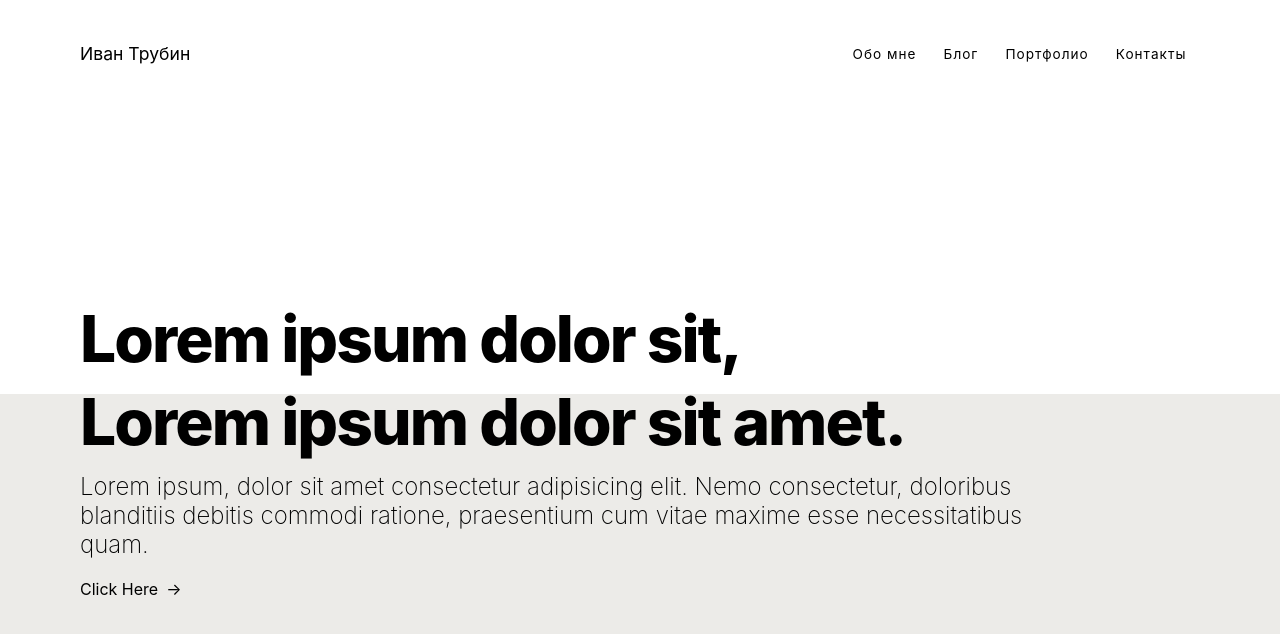
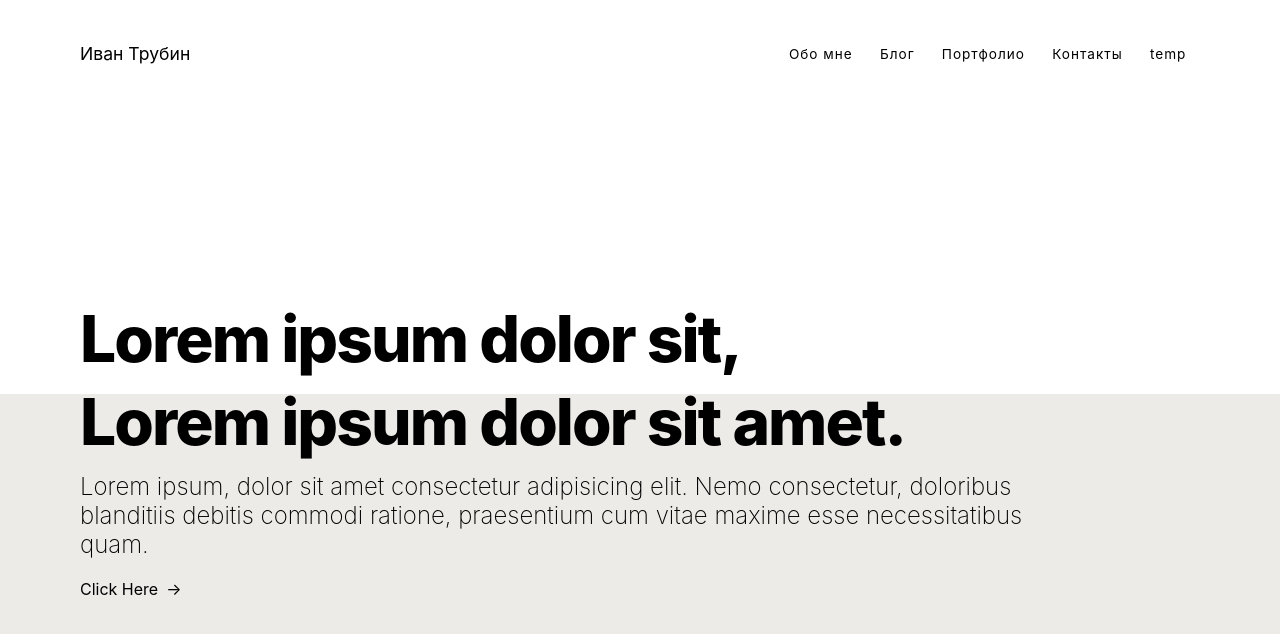
Before and after one commit to Ivan-Trubin/trb, a SvelteKit app: page / in a window 1280 px wide. Shown: the top 634 px of the page. Built offline with nearby package versions, Linux system fonts and the light colour scheme.

Commit message:
add SvelteKit

```diff
--- a/src/routes/+layout.svelte
+++ b/src/routes/+layout.svelte
@@ -2,10 +2,11 @@
     <div class="nav-container">
     <a href="/" class="nav-logo" title="Back to Homepage">Иван Трубин</a>
     <div class="nav-links">
-        <a href="/about" class="link">Обо мне</a>
-        <a href="/blog" class="link">Блог</a>
-        <a href="/projects" class="link">Портфолио</a>
-        <a href="contact" class="link">Контакты</a>
+        {#each nav as link}
+
+<a href={link.href} class="link">{link.title}</a>
+
+{/each}
         </div>
         </div>
         </nav>
@@ -15,6 +16,35 @@
     <slot></slot>
 </div>
 
+<script>
+    const nav = [
+        {
+            title: "Обо мне",
+            href:"/about"
+
+        },
+        {
+            title: "Блог",
+            href: "/blog"
+
+        },
+        {
+            title: "Портфолио",
+            href: "/project"
+
+        },
+        {
+            title: "Контакты",
+            href: "/contact"
+
+        },
+        {
+            title: "temp",
+            href: "/temp"
+        }
+    ]
+</script>
+
 <style>
     .container {
         max-width: 1400px;
```
